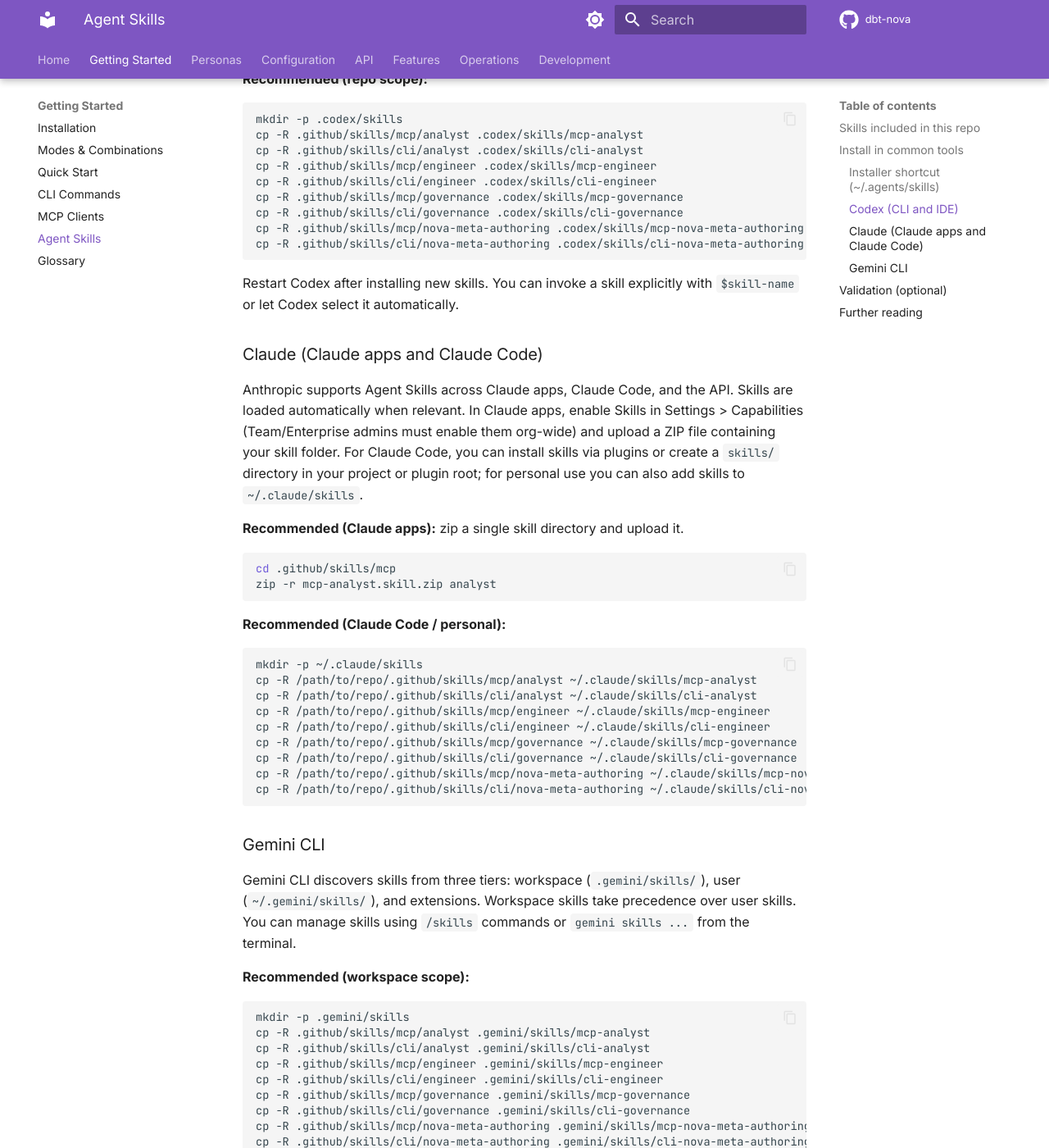
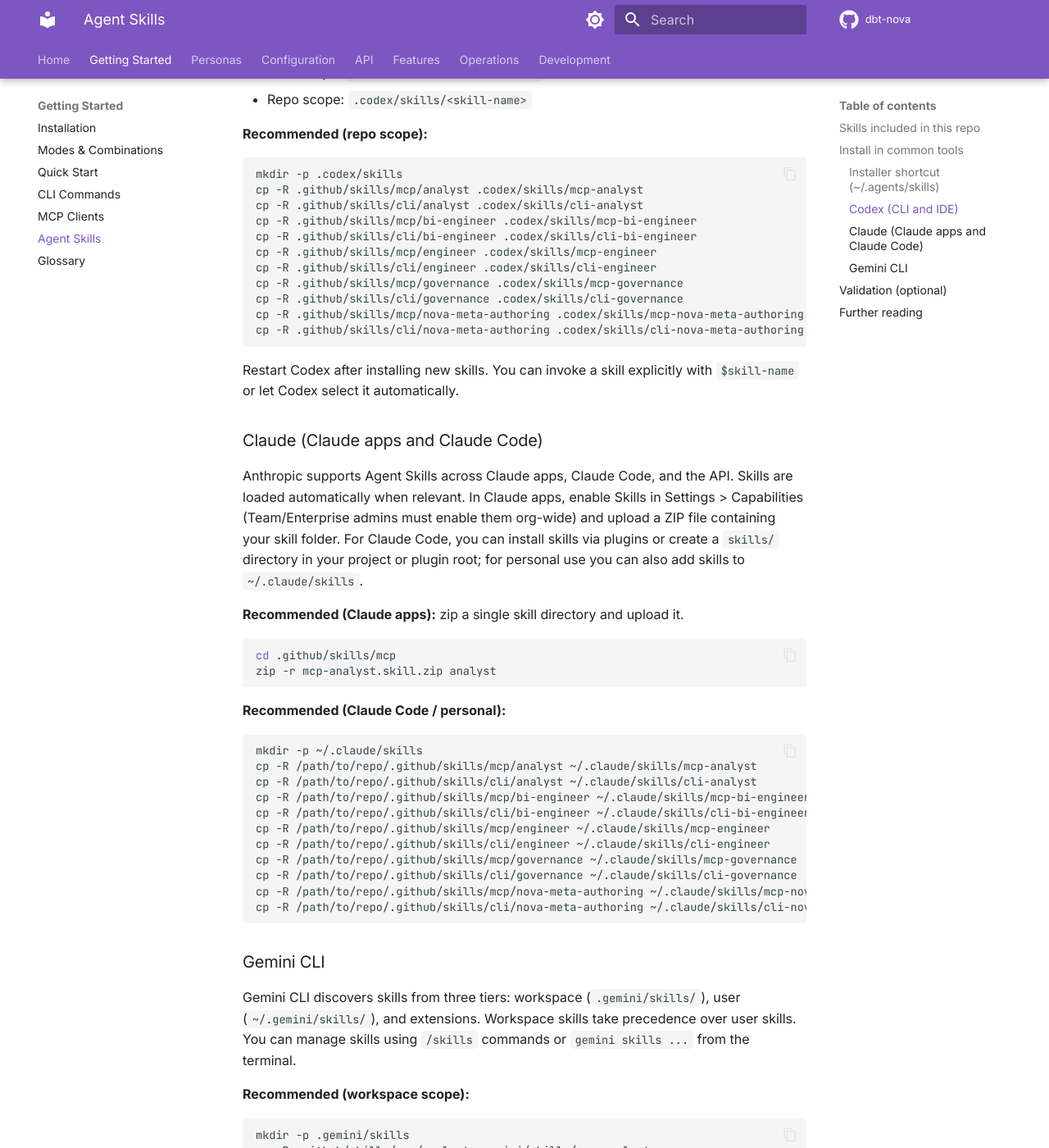
Before and after one commit to joe-broadhead/dbt-nova, an MkDocs documentation site: the page built from docs/getting-started/skills.md, in a window 1280 px wide and 1400 px high, scrolled down 1824 px. Shown: the whole window at 82% size. Built offline with MkDocs 1.6.1 and Material for MkDocs 9.7.7, drawn with Linux system fonts in a browser that asks for light colours; comment, search, counter and statistics services are not loaded; some of the changed text lies outside the part shown.

Commit message:
Add BI engineer Nova skill

```diff
--- a/docs/getting-started/skills.md
+++ b/docs/getting-started/skills.md
@@ -8,11 +8,13 @@
 
 - `.github/skills/mcp/`
   - `mcp-analyst`
+  - `mcp-bi-engineer`
   - `mcp-engineer`
   - `mcp-governance`
   - `mcp-nova-meta-authoring`
 - `.github/skills/cli/`
   - `cli-analyst`
+  - `cli-bi-engineer`
   - `cli-engineer`
   - `cli-governance`
   - `cli-nova-meta-authoring`
@@ -70,6 +72,8 @@
 mkdir -p .codex/skills
 cp -R .github/skills/mcp/analyst .codex/skills/mcp-analyst
 cp -R .github/skills/cli/analyst .codex/skills/cli-analyst
+cp -R .github/skills/mcp/bi-engineer .codex/skills/mcp-bi-engineer
+cp -R .github/skills/cli/bi-engineer .codex/skills/cli-bi-engineer
 cp -R .github/skills/mcp/engineer .codex/skills/mcp-engineer
 cp -R .github/skills/cli/engineer .codex/skills/cli-engineer
 cp -R .github/skills/mcp/governance .codex/skills/mcp-governance
@@ -97,6 +101,8 @@
 mkdir -p ~/.claude/skills
 cp -R /path/to/repo/.github/skills/mcp/analyst ~/.claude/skills/mcp-analyst
 cp -R /path/to/repo/.github/skills/cli/analyst ~/.claude/skills/cli-analyst
+cp -R /path/to/repo/.github/skills/mcp/bi-engineer ~/.claude/skills/mcp-bi-engineer
+cp -R /path/to/repo/.github/skills/cli/bi-engineer ~/.claude/skills/cli-bi-engineer
 cp -R /path/to/repo/.github/skills/mcp/engineer ~/.claude/skills/mcp-engineer
 cp -R /path/to/repo/.github/skills/cli/engineer ~/.claude/skills/cli-engineer
 cp -R /path/to/repo/.github/skills/mcp/governance ~/.claude/skills/mcp-governance
@@ -115,6 +121,8 @@
 mkdir -p .gemini/skills
 cp -R .github/skills/mcp/analyst .gemini/skills/mcp-analyst
 cp -R .github/skills/cli/analyst .gemini/skills/cli-analyst
+cp -R .github/skills/mcp/bi-engineer .gemini/skills/mcp-bi-engineer
+cp -R .github/skills/cli/bi-engineer .gemini/skills/cli-bi-engineer
 cp -R .github/skills/mcp/engineer .gemini/skills/mcp-engineer
 cp -R .github/skills/cli/engineer .gemini/skills/cli-engineer
 cp -R .github/skills/mcp/governance .gemini/skills/mcp-governance
```
Also changed, not shown: .github/skills/cli/bi-engineer/SKILL.md (added), .github/skills/mcp/bi-engineer/SKILL.md (added), .github/skills/shared/bi-engineer/references/chart-selection-matrix.md (added), .github/skills/shared/bi-engineer/references/dashboard-design-workflow.md (added), .github/skills/shared/bi-engineer/references/filter-design-contracts.md (added), .github/skills/shared/bi-engineer/references/grain-and-aggregation-rules.md (added), .github/skills/shared/bi-engineer/references/metric-card-patterns.md (added), .github/skills/shared/bi-engineer/references/workflow.md (added).
